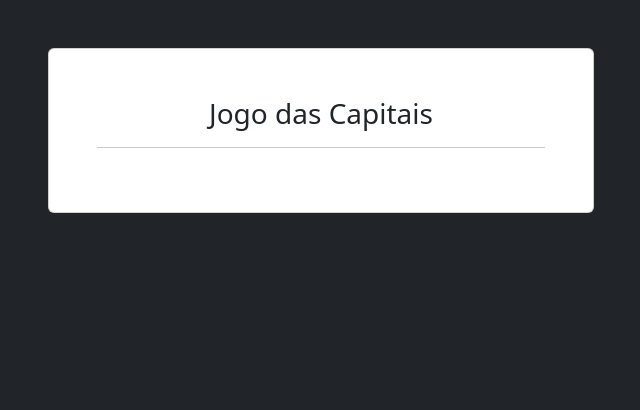
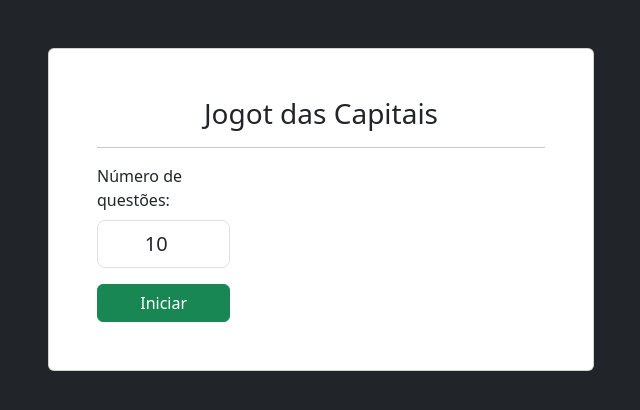
Before and after one commit to fabiolaflopes/jogo-das-capitais, a PHP site: page / in a window 1280 px wide. Shown: the top 410 px of the page, without its empty margins (319-959 px from the left). Run offline with PHP 8.4, Linux system fonts and the light colour scheme.

Commit message:
alterações em start.php

```diff
--- a/scripts/start.php
+++ b/scripts/start.php
@@ -1,4 +1,37 @@
 <?php
+
+// check if there was a post to initialize the game
+if($_SERVER['REQUEST_METHOD'] == 'POST'){
+
+    // get total questions
+    $total_questions = intval($_POST['text_total_questions']) ?? 10;
+
+    prepare_game($total_questions);
+
+    // redirect to game
+    header('Location: index.php?route=game');
+    exit;
+}
+
+function prepare_game($total_questions)
+{
+    global $capitals;
+
+    // get random items
+    $ids = [];
+    while(count($ids) < $total_questions){
+        $id = rand(0, count($capitals) - 1);
+        if(!in_array($id, $ids)){
+            $ids[] = $id;
+        }
+    }
+
+    // define first data for $questions
+    $questons = [];
+    foreach($ids as $id){
+
+    }
+}
 
 ?>
 
@@ -6,16 +39,28 @@
     <div class="row justify-content-center">
         <div class="col-6">
 
-
             <div class="card p-5">
 
                 <div class="row">
                     <div class="col text-center">
-                        <h3>Jogo das Capitais</h3>
+                        <h3>Jogot das Capitais</h3>
                         <hr>
                     </div>
                 </div>
 
+                <div class="row justify-content-cener">
+                    <div class="col-4">
+                        <form action="index.php?route=start" method="post">
+                            <div class="mb-3">
+                              <label for="text_total_questions" class="form-label">Número de questões:</label>
+                              <input type="number" name="text_total_questions" class="form-control form-control-lg text-center" min="3" max="20" value="10">
+                            </div>
+                            <div class="text-center">
+                                <button type="submit" class="btn btn-success w-100">Iniciar</button>
+                            </div>
+                        </form>
+                    </div>
+                </div>
             </div>
 
         </div>
```
